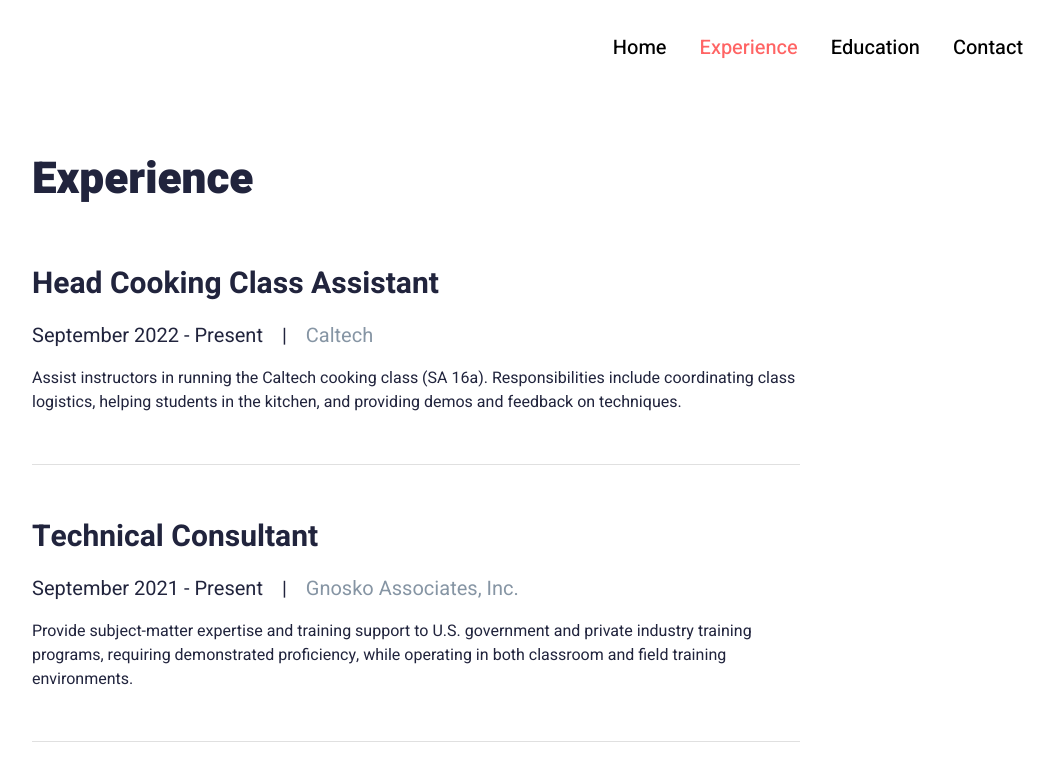
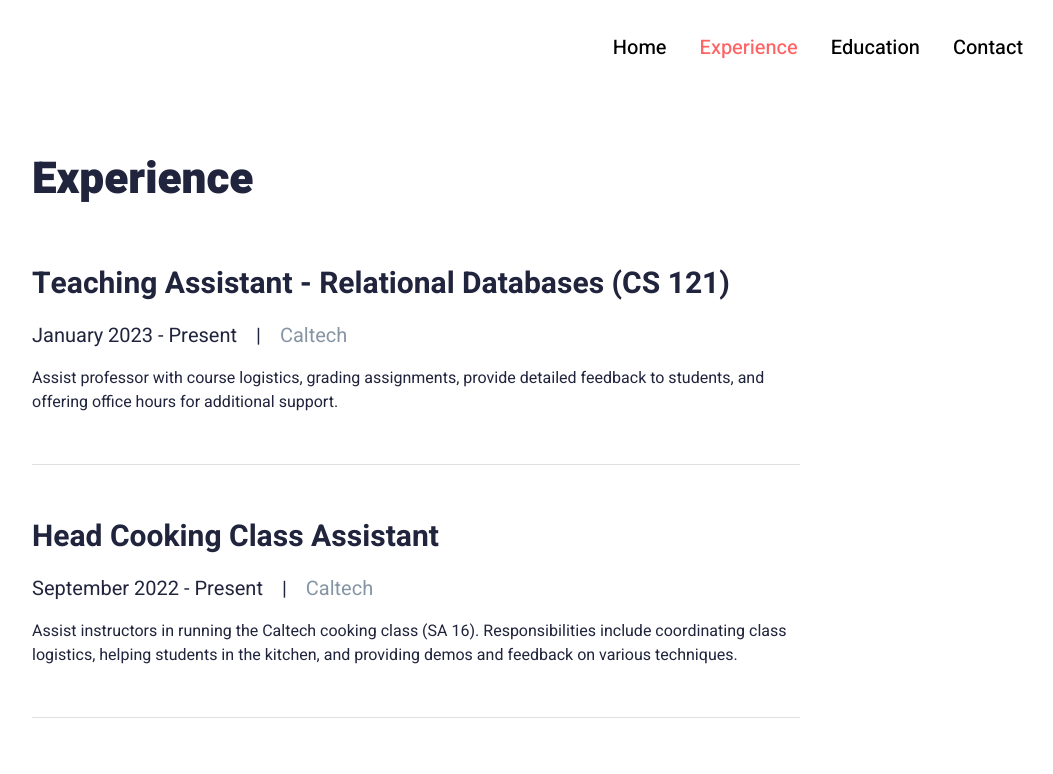
Before and after one commit to gavinmccabe/personal-site, a SvelteKit app: page /experience in a window 1280 px wide. Shown: the top 774 px of the page, without its empty margins (224-1277 px from the left). Built offline with nearby package versions, Linux system fonts and the light colour scheme.

Commit message:
Update CV

```diff
--- a/src/routes/experience/+page.svelte
+++ b/src/routes/experience/+page.svelte
@@ -7,11 +7,18 @@
 
 	let experiences: Experience[] = [
 		{
+			title: "Teaching Assistant - Relational Databases (CS 121)",
+			company: "Caltech",
+			dates: "January 2023 - Present",
+			description:
+				"Assist professor with course logistics, grading assignments, provide detailed feedback to students, and offering office hours for additional support."
+		},
+		{
 			title: "Head Cooking Class Assistant",
 			company: "Caltech",
 			dates: "September 2022 - Present",
 			description:
-				"Assist instructors in running the Caltech cooking class (SA 16a).  Responsibilities include coordinating class logistics, helping students in the kitchen, and providing demos and feedback on techniques."
+				"Assist instructors in running the Caltech cooking class (SA 16).  Responsibilities include coordinating class logistics, helping students in the kitchen, and providing demos and feedback on various techniques."
 		},
 		{
 			title: "Technical Consultant",
```
Also changed, not shown: 1 other file (tests, documents, lock files or other folders).
